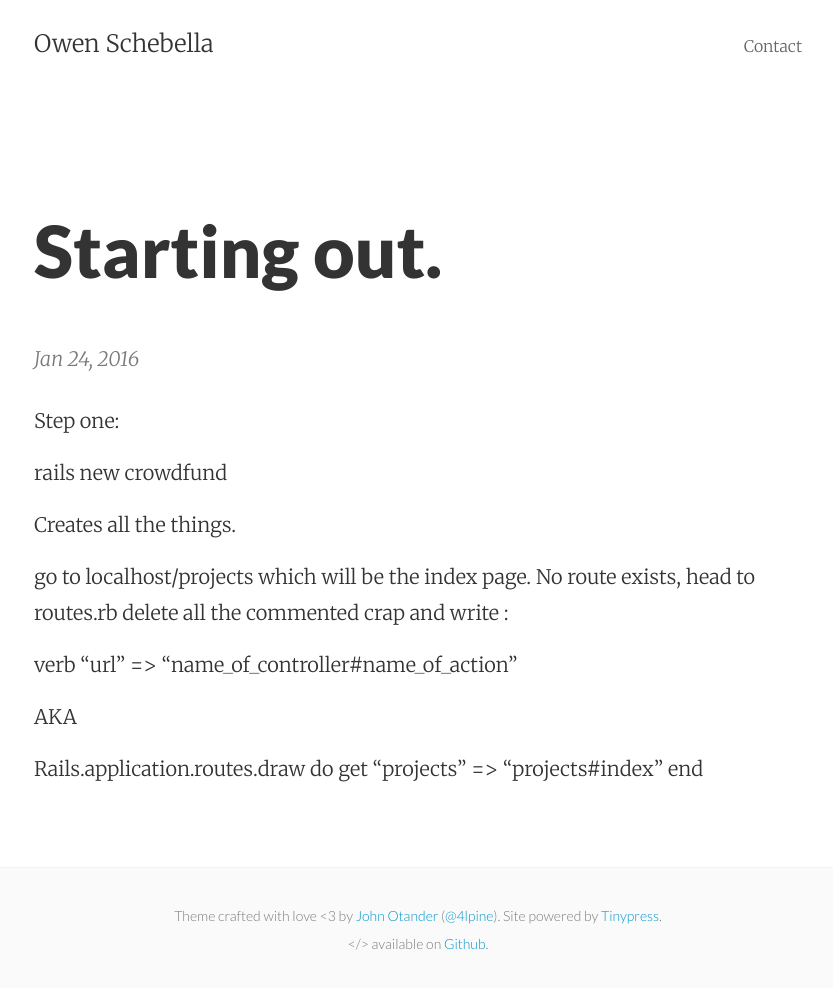
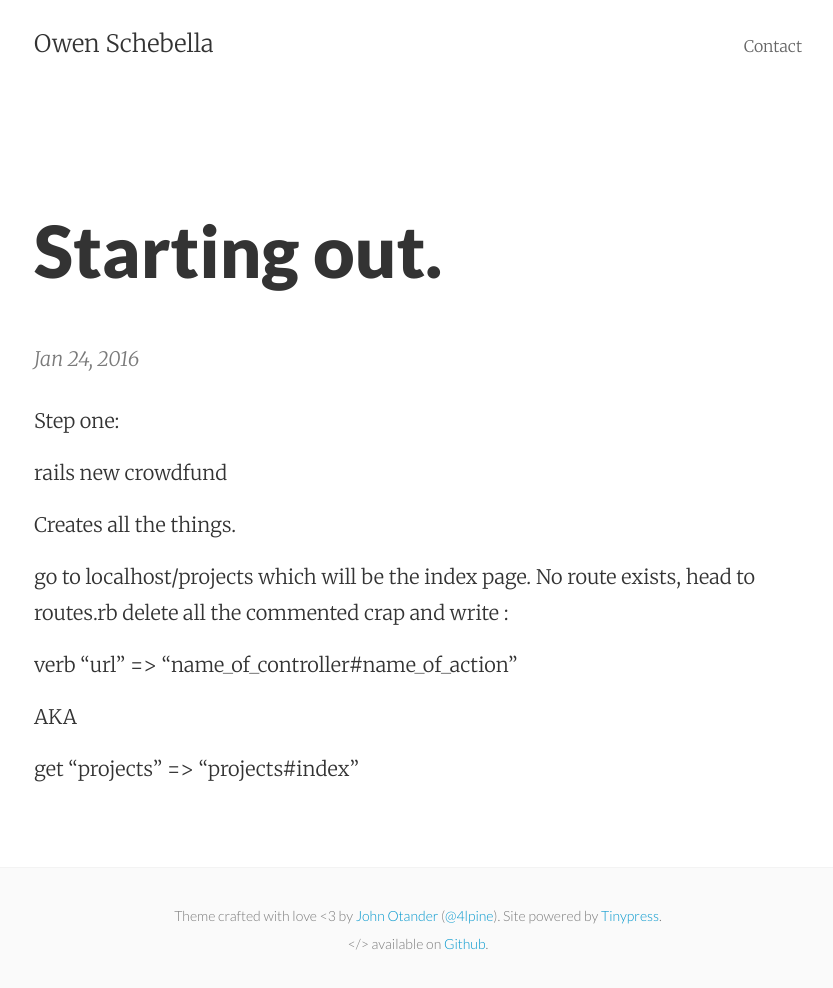
Before and after one commit to oschebell/oschebell.github.io, a Jekyll site: the page built from _posts/2016-01-24-starting-out.markdown, in a window 1280 px wide. Shown: the whole page, without its empty margins (222-1055 px from the left). Built offline with Jekyll 4.4.1, drawn with Linux system fonts in a browser that asks for light colours.

Commit message:
Post update: Starting out.

```diff
--- a/_posts/2016-01-24-starting-out.markdown
+++ b/_posts/2016-01-24-starting-out.markdown
@@ -16,6 +16,4 @@ verb "url" => "name_of_controller#name_of_action"
 
 AKA
 
-Rails.application.routes.draw do
 get "projects" => "projects#index"
-end
```
